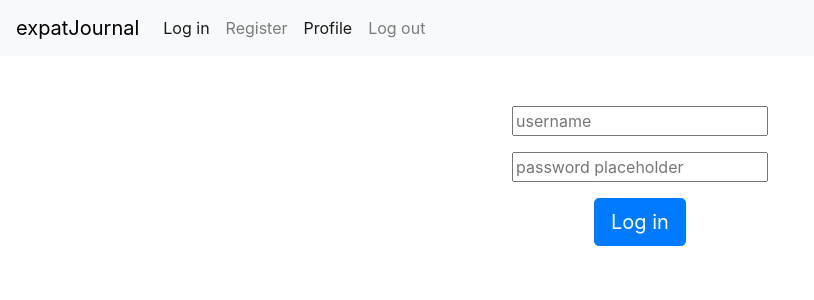
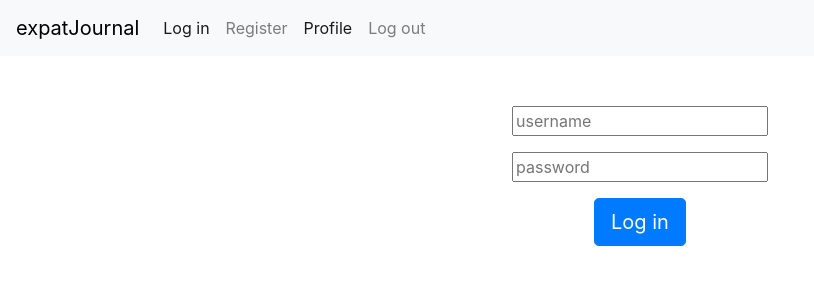
Before and after one commit to lorenzosimpson/bw-expat-fe, a React (Create React App) app: page /login in a window 1280 px wide. Shown: the top 300 px of the page, without its empty margins (0-814 px from the left). Built offline with nearby package versions, Linux system fonts and the light colour scheme.

Commit message:
changes button color and image params

```diff
--- a/src/components/Login.js
+++ b/src/components/Login.js
@@ -42,7 +42,7 @@ const Login = (props) => {
                     </FormGroup>
 
                     <FormGroup>
-                            <Field type="password" name="password" id="examplePassword" placeholder="password placeholder" />
+                            <Field type="password" name="password" id="examplePassword" placeholder="password" />
                             {touched.password && errors.password && ( <p className="error">{errors.password}</p> )}
                     </FormGroup>
                     <Button type="submit" color="primary" size="lg">Log in</Button>{' '}
--- a/src/components/Profile.js
+++ b/src/components/Profile.js
@@ -39,7 +39,7 @@ console.log(trips)
         <div className='profile'>
             <h1>Welcome, {user.first_name}</h1>
             <NavLink to={`/profile/${id}/newtrip`} >
-            <Button id='block-btn' outline color="primary" size="lg" block>New trip + </Button>
+            <Button id='block-btn' outline color="secondary" size="lg" block>New trip + </Button>
             </NavLink>
 
             {trips.length ?
--- a/src/components/TripThumb.js
+++ b/src/components/TripThumb.js
@@ -8,7 +8,7 @@ const TripThumb = (props) => {
   return (
     <div>
       <Card className='trip-thumbnail'>
-        <CardImg top width="100%" src={`https://source.unsplash.com/featured/1600x900?${props.city}`} alt="Card image cap" />
+        <CardImg top width="100%" src={`https://source.unsplash.com/featured/1600x900?${props.city}, city, skyline`} alt="Card image cap" />
         <CardBody>
           <h1>{props.trip_title}</h1>
           <h4>{`${props.city}, ${props.country}`}</h4>
```
